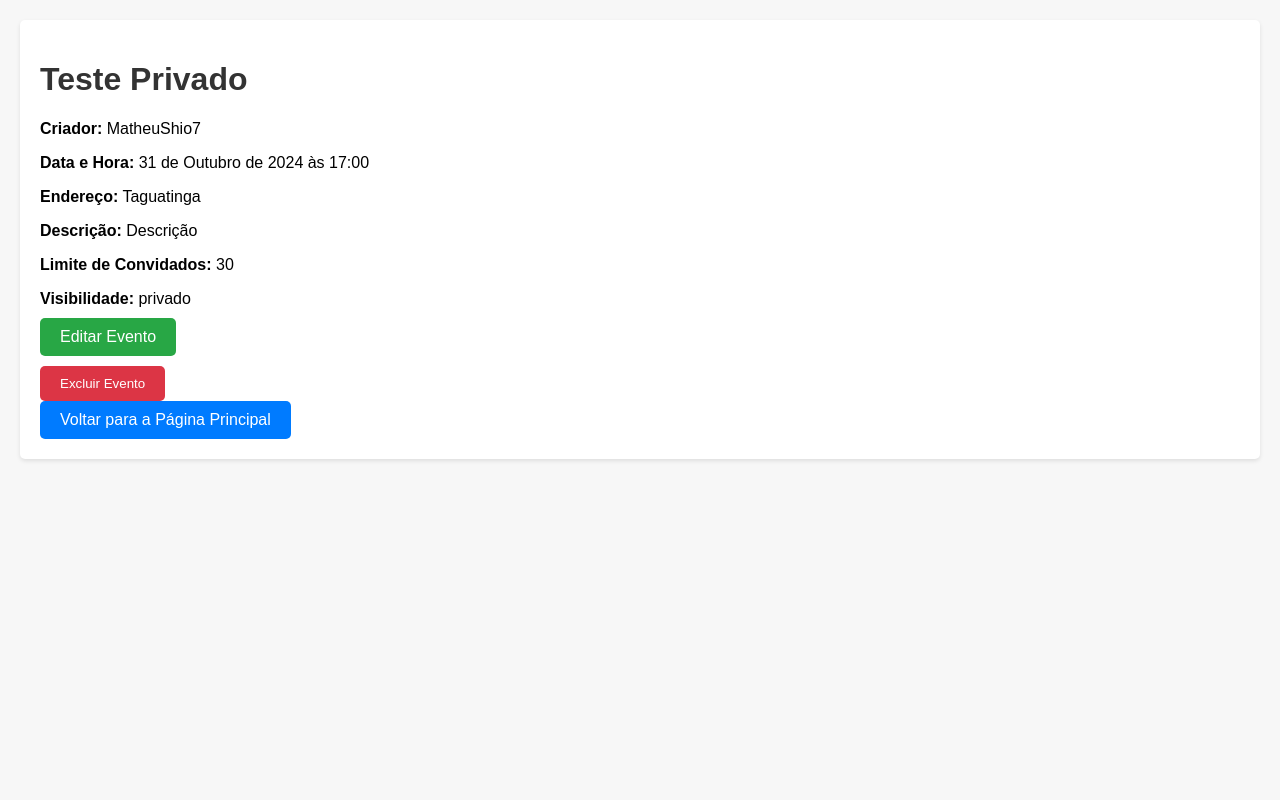
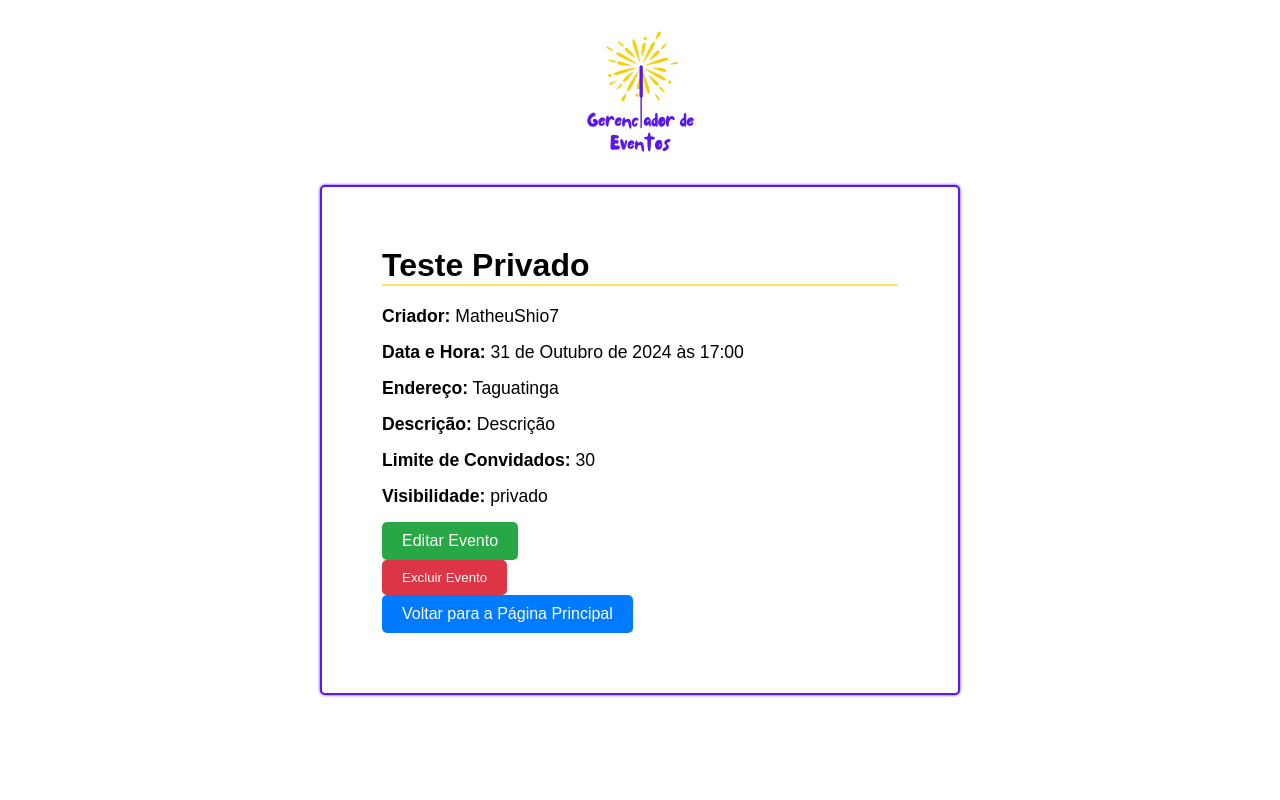
Before and after one commit to MatheuShio7/Gerenciador-Eventos, a Django app: page /eventos/evento/6/ in a window 1280 px wide. Run offline with Django 5.2, Linux system fonts and the light colour scheme; a user stored in the database is signed in; data comes from the database, SQL or seed files in the repository; both versions use the stored data as it was after the commit.

Commit message:
15
Arquivo CSS padrão para todas os templates, limite de participantes, estilização do template de detalhes do evento.

```diff
--- /dev/null
+++ b/eventos/static/css/detalhes_evento.css
@@ -0,0 +1,59 @@
+body {
+    display: flex;
+    flex-direction: column;
+    height: 100vh;
+}
+
+img {
+    align-self: center;
+    width: 125px;
+    padding-block: 30px;
+}
+
+.event-details {
+    align-self: center;
+    width: 50%;
+    padding: 60px;
+    background-color: #fff;
+    border-radius: 5px;
+    box-shadow: 0 0 3px var(--roxo);
+    border: 2px solid var(--roxo);
+}
+
+.event-details p {
+    margin-bottom: 15px;
+    font-size: 1.1em;
+}
+
+.btn-inscrever, .btn-voltar, .btn-editar {
+    display: inline-block;
+    padding: 10px 20px;
+    background-color: #28a745;
+    color: white;
+    text-decoration: none;
+    border-radius: 5px;
+}
+
+.btn-voltar {
+    display: inline-block;
+    padding: 10px 20px;
+    background-color: #007bff;
+    color: white;
+    text-decoration: none;
+    border-radius: 5px;
+}
+
+.btn-deletar {
+    display: inline-block;
+    padding: 10px 20px;
+    background-color: #dc3545;
+    color: white;
+    text-decoration: none;
+    border-radius: 5px;
+    border: none;
+    cursor: pointer;
+}
+
+.btn-deletar:hover {
+    background-color: #c82333;
+}
--- a/eventos/templates/eventos/detalhes_evento.html
+++ b/eventos/templates/eventos/detalhes_evento.html
@@ -5,63 +5,18 @@
     <meta name="viewport" content="width=device-width, initial-scale=1.0">
     <title>Detalhes do Evento</title>
     <link rel="stylesheet" href="https://cdn.jsdelivr.net/npm/bootstrap-icons/font/bootstrap-icons.css">
-    <style>
-        body {
-            font-family: Arial, sans-serif;
-            background-color: #f7f7f7;
-            margin: 0;
-            padding: 20px;
-        }
 
-        h1, h2 {
-            color: #333;
-        }
-
-        .event-details {
-            background-color: #fff;
-            padding: 20px;
-            border-radius: 5px;
-            box-shadow: 0 2px 4px rgba(0, 0, 0, 0.1);
-            margin-bottom: 20px;
-        }
-
-        .event-details p {
-            margin-bottom: 10px;
-        }
-
-        .btn-inscrever, .btn-voltar, .btn-editar {
-            display: inline-block;
-            padding: 10px 20px;
-            background-color: #28a745;
-            color: white;
-            text-decoration: none;
-            border-radius: 5px;
-        }
-
-        .btn-voltar {
-            background-color: #007bff;
-        }
-
-        .btn-deletar {
-            display: inline-block;
-            padding: 10px 20px;
-            background-color: #dc3545;
-            color: white;
-            text-decoration: none;
-            border-radius: 5px;
-            border: none;
-            cursor: pointer;
-        }
-
-        .btn-deletar:hover {
-            background-color: #c82333;
-        }
-    </style>
+    {% load static %}
+    <link rel="stylesheet" href="{% static 'setup/estilo_padrao.css' %}">
+    <link rel="stylesheet" href="{% static 'css/detalhes_evento.css' %}">
 </head>
 <body>
 
+    <img src="{% static 'images/event-manager.png' %}" alt="Logo Gerenciador de Eventos">
+
     <div class="event-details">
         <h1>{{ evento.nome }}</h1>
+        <hr class="hr-eventos">
         <p><strong>Criador:</strong> {{ evento.criador.username }}</p>
         <p><strong>Data e Hora:</strong> {{ evento.data_hora }}</p>
         <p><strong>Endereço:</strong> {{ evento.endereco }}</p>
@@ -71,7 +26,7 @@
         {% if evento.criador == request.user %}
             <p><strong>Visibilidade:</strong> {{ evento.visibilidade }}</p>
             <a href="{% url 'editar_evento' evento.id %}" class="btn-editar">Editar Evento</a>
-            <form method="post" action="{% url 'deletar_evento' evento.id %}" style="margin-top: 10px;">
+            <form method="post" action="{% url 'deletar_evento' evento.id %}">
                 {% csrf_token %}
                 <button type="submit" class="btn-deletar">Excluir Evento</button>
             </form>
@@ -88,6 +43,14 @@
         {% endif %}
 
         <a href="{% url 'pagina_principal' %}" class="btn-voltar">Voltar para a Página Principal</a>
+
+        {% if messages %}
+        {% for message in messages %}
+            <div class="alert {{ message.tags }}">
+            {{ message }}
+            </div>
+        {% endfor %}
+        {% endif %}
     </div>
 
 </body>
--- a/eventos/views.py
+++ b/eventos/views.py
@@ -3,6 +3,7 @@ from .forms import EventoForm
 from .models import Evento
 from django.contrib.auth.decorators import login_required
 from django.http import HttpResponseForbidden
+from django.contrib import messages
 
 
 def criar_evento(request):
@@ -41,8 +42,13 @@ def editar_evento(request, evento_id):
 def inscrever_evento(request, evento_id):
     evento = get_object_or_404(Evento, id=evento_id)
 
+    if evento.convidados.count() >= evento.limite_convidados:
+        messages.error(request, "O limite de convidados para este evento foi atingido.")
+        return redirect('detalhes_evento', evento_id=evento.id)
+
     if request.user not in evento.convidados.all():
         evento.convidados.add(request.user)
+        messages.success(request, "Inscrição realizada com sucesso!")
         evento.save()
 
     return redirect('detalhes_evento', evento_id=evento.id)
--- a/setup/settings.py
+++ b/setup/settings.py
@@ -87,6 +87,7 @@ STATIC_URL = "/static/"
 
 STATICFILES_DIRS = [
     BASE_DIR / "setup",
+    BASE_DIR / "setup" / "static",
 ]
 
 DEFAULT_AUTO_FIELD = "django.db.models.BigAutoField"
--- /dev/null
+++ b/setup/static/setup/estilo_padrao.css
@@ -0,0 +1,20 @@
+:root {
+    --roxo: #5E17EB;
+    --roxo-hover: #6f27ff;
+    --amarelo: #f6d30ba9;
+}
+
+* {
+    margin: 0;
+    padding: 0;
+    box-sizing: border-box;
+}
+
+body {
+    font-family: 'Nunito', sans-serif;
+}
+
+.hr-eventos {
+    margin-bottom: 20px;
+    border: 1px solid var(--amarelo);
+}
--- a/usuarios/templates/usuarios/pagina_principal.html
+++ b/usuarios/templates/usuarios/pagina_principal.html
@@ -10,6 +10,7 @@
     <link href="https://fonts.googleapis.com/css2?family=Nunito:ital,wght@0,200..1000;1,200..1000&family=Protest+Guerrilla&display=swap" rel="stylesheet">
 
     {% load static %}
+    <link rel="stylesheet" href="{% static 'setup/estilo_padrao.css' %}">
     <link rel="stylesheet" href="{% static 'css/pagina_principal.css' %}">
 </head>
 <body>
```
Also changed, not shown: usuarios/static/css/pagina_principal.css (+7 -25 lines), db.sqlite3.
